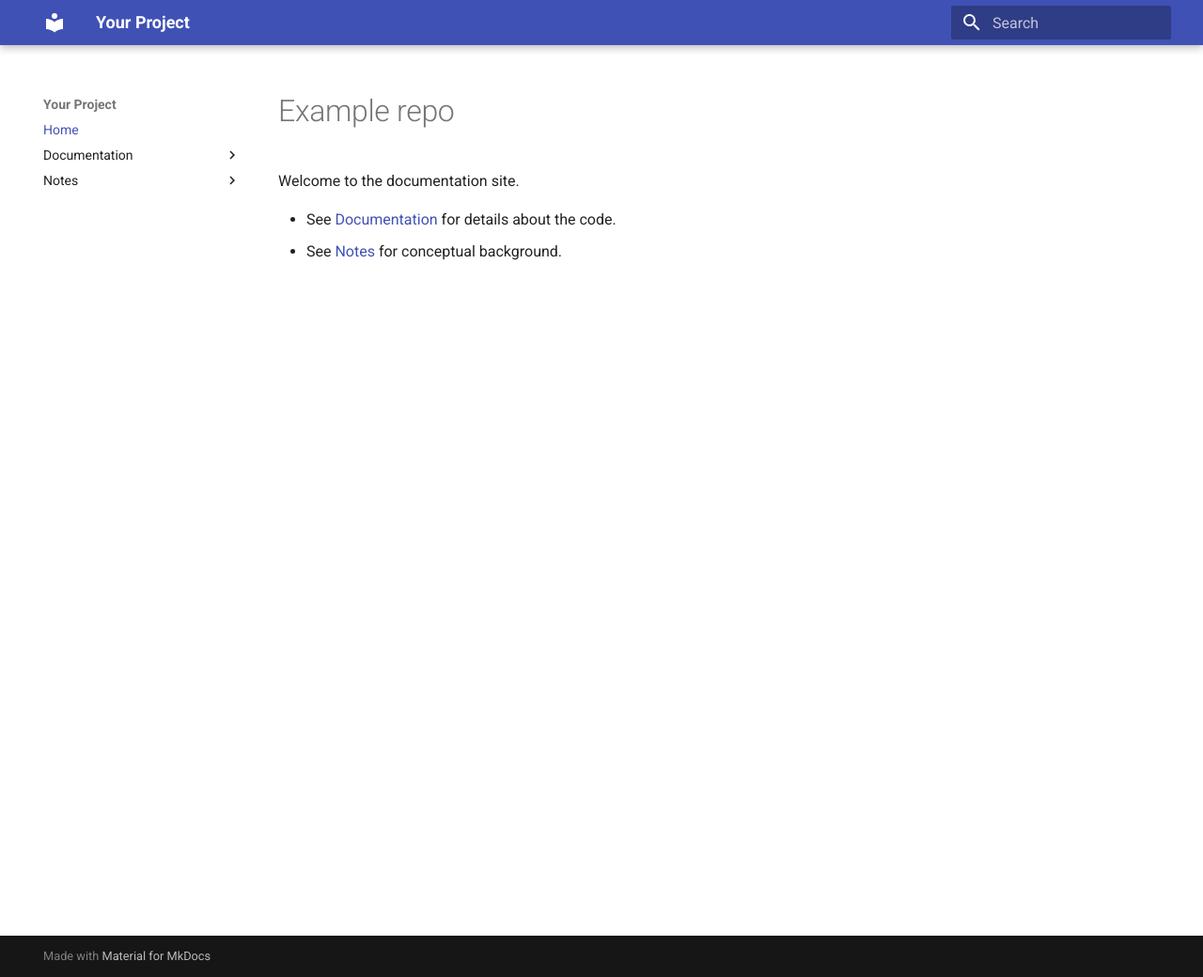
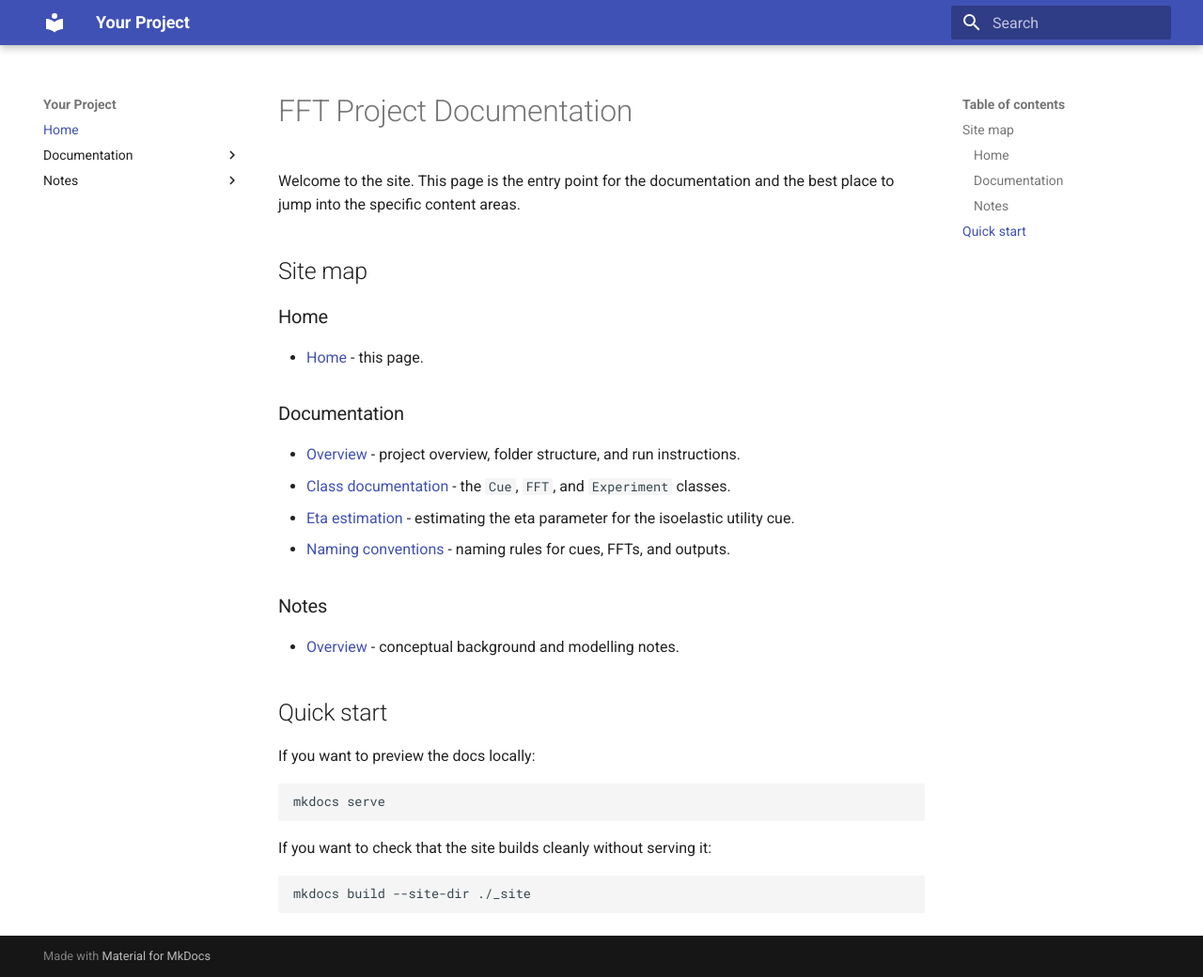
Before and after one commit to LMLhub/FFT-project, an MkDocs documentation site: the page built from docs/index.md, in a window 1280 px wide and 1040 px high. Shown: the whole window at 94% size. Built offline with MkDocs 1.6.1 and Material for MkDocs 9.7.7, drawn with Linux system fonts in a browser that asks for light colours.

Commit message:
Fixing mkdocs setup so that it can be run locally. Excluding _site/ folder in .gitigmore. Updating environment.yaml.

````diff
--- a/docs/index.md
+++ b/docs/index.md
@@ -1,6 +1,35 @@
-# Example repo
+# FFT Project Documentation
 
-Welcome to the documentation site.
+Welcome to the site. This page is the entry point for the documentation and the
+best place to jump into the specific content areas.
 
-- See [Documentation](docs/index.md) for details about the code.
-- See [Notes](notes/index.md) for conceptual background.
+## Site map
+
+### Home
+
+- [Home](index.md) - this page.
+
+### Documentation
+
+- [Overview](docs/index.md) - project overview, folder structure, and run instructions.
+- [Class documentation](docs/class_documentation.md) - the `Cue`, `FFT`, and `Experiment` classes.
+- [Eta estimation](docs/eta-estimation.md) - estimating the eta parameter for the isoelastic utility cue.
+- [Naming conventions](docs/naming_conventions.md) - naming rules for cues, FFTs, and outputs.
+
+### Notes
+
+- [Overview](notes/index.md) - conceptual background and modelling notes.
+
+## Quick start
+
+If you want to preview the docs locally:
+
+```bash
+mkdocs serve
+```
+
+If you want to check that the site builds cleanly without serving it:
+
+```bash
+mkdocs build --site-dir ./_site
+```
--- a/environment.yaml
+++ b/environment.yaml
@@ -4,12 +4,13 @@ dependencies:
 - python=3.14.0
 - ca-certificates=2026.1.4
 - pip
-- mkdocs=1.6.1
-- mkdocs-material=9.7.0
 - openssl=3.6.1
 - pymdown-extensions=10.17.2
 - numpy=2.3.5
 - pandas=3.0.0
 - python-dotenv=1.2.1
+- matplotlib=3.11.0
 - pip:
+  - mkdocs
+  - mkdocs-material
   - -e .
````
Also changed, not shown: 1 other file.
